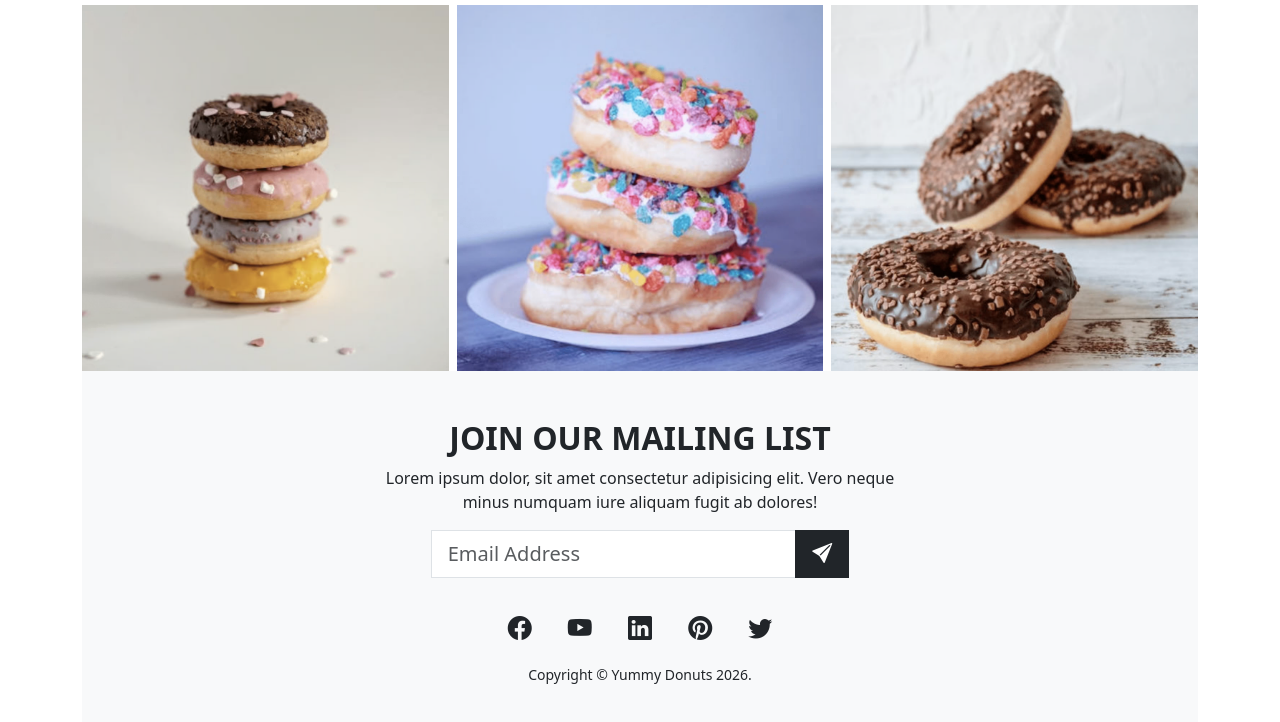
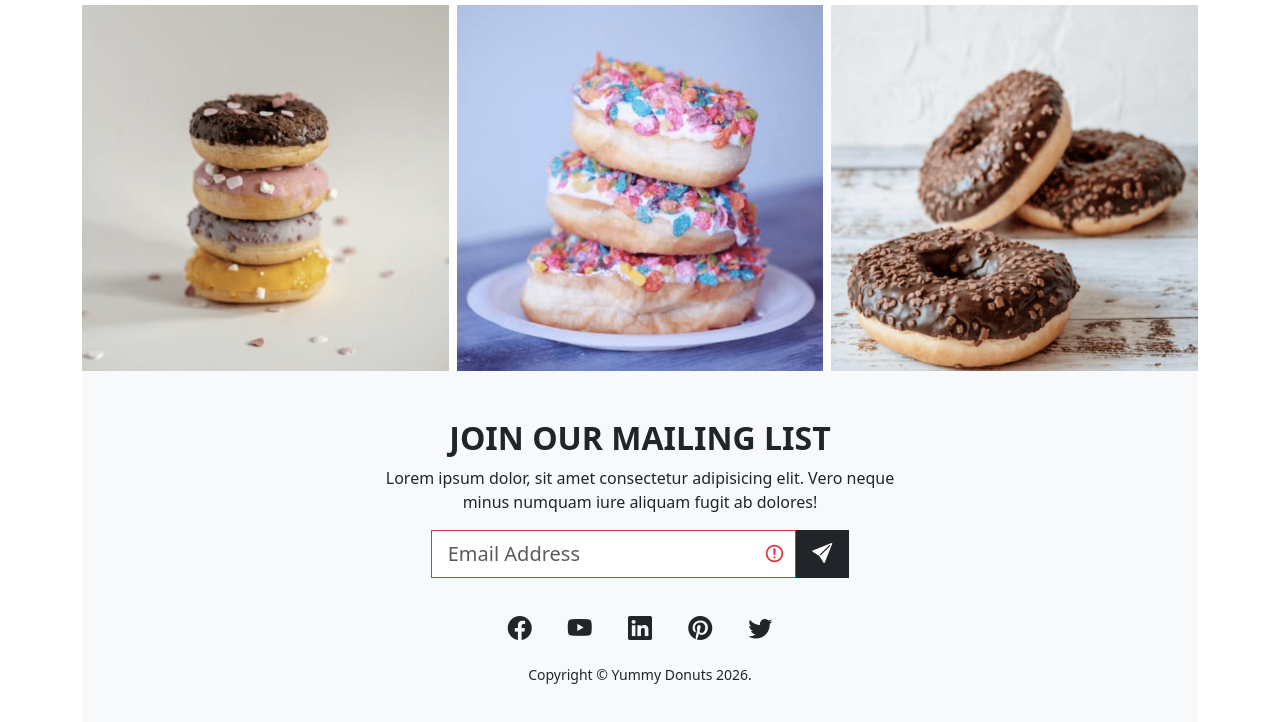
Before and after one commit to muhammedmisbahTU/donuts-landing-page, a plain HTML site: page index.html in a window 1280 px wide. Both pictures are taken after a click on the element 822 px from the left and 2580 px from the top of the page. Shown: the part 2027-2749 px from the top of the page. Drawn offline with nearby package versions, Linux system fonts and the light colour scheme.

Commit message:
email validation

```diff
--- a/index.html
+++ b/index.html
@@ -107,8 +107,8 @@
             <h2 class="text-uppercase fw-bold">Join Our Mailing List</h2>
             <p>Lorem ipsum dolor, sit amet consectetur adipisicing elit. Vero neque minus numquam iure aliquam fugit ab dolores!</p>
             <div class="input-group input-group-lg mb-3 w-75 mx-auto">
-              <input type="text" class="form-control rounded-0 shadow-none" placeholder="Email Address" aria-label="Recipient’s username" aria-describedby="basic-addon2">
-              <span class="btn btn-dark input-group-text rounded-0" id="basic-addon2"><i class="bi bi-send-fill"></i></span>
+              <input id="emailInput" type="text" class="form-control rounded-0 shadow-none" placeholder="Email Address" aria-label="Recipient’s username" aria-describedby="basic-addon2">
+              <span id="submitBtn" class="btn btn-dark input-group-text rounded-0" id="basic-addon2"><i class="bi bi-send-fill"></i></span>
             </div>
             <div class="social-media py-3">
               <a href="#" class="fs-4 px-3 "><i class="bi bi-facebook text-dark "></i></a>
@@ -125,6 +125,7 @@
 
 
 
+    <script src="script.js"></script>
     <script src="https://cdn.jsdelivr.net/npm/bootstrap@5.3.8/dist/js/bootstrap.bundle.min.js" integrity="sha384-FKyoEForCGlyvwx9Hj09JcYn3nv7wiPVlz7YYwJrWVcXK/BmnVDxM+D2scQbITxI" crossorigin="anonymous"></script>
   </body>
 </html>
--- /dev/null
+++ b/script.js
@@ -0,0 +1,26 @@
+
+let emailInput = document.getElementById("emailInput");
+let submitBtn = document.getElementById("submitBtn");
+
+
+const validateEmail = (email)=> {
+    return String(email)
+    .toLowerCase()
+    .match(/^[^\s@]+@[^\s@]+\.[^\s@]+$/)
+}
+
+
+submitBtn.addEventListener("click", ()=>{
+    const emailvalue=emailInput.value.trim();
+
+
+    if (validateEmail(emailvalue)){
+        // alert("success!");
+        emailInput.classList.remove("is-invalid");
+        emailInput.classList.add("is-valid");
+        emailInput.value="";
+    }else{
+        // alert("please enter a valid email address.");
+        emailInput.classList.add('is-invalid');
+    }
+});
```
